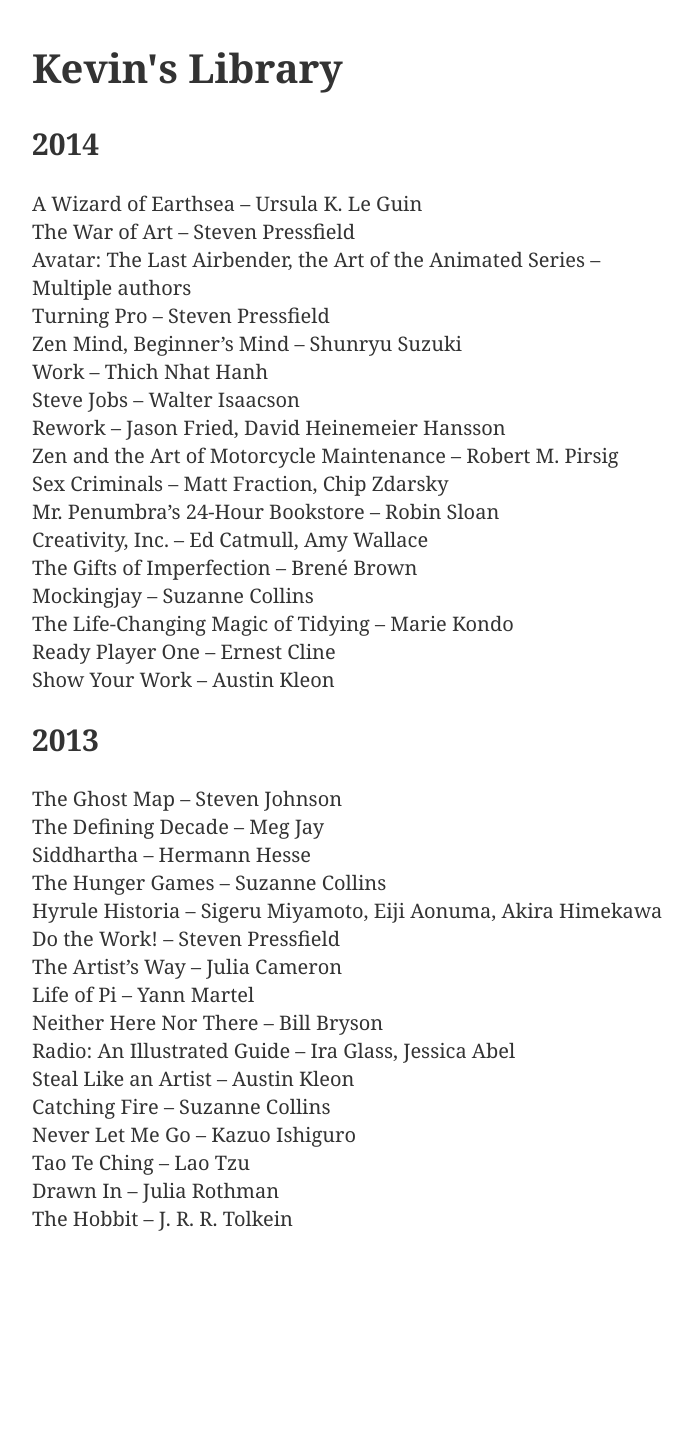
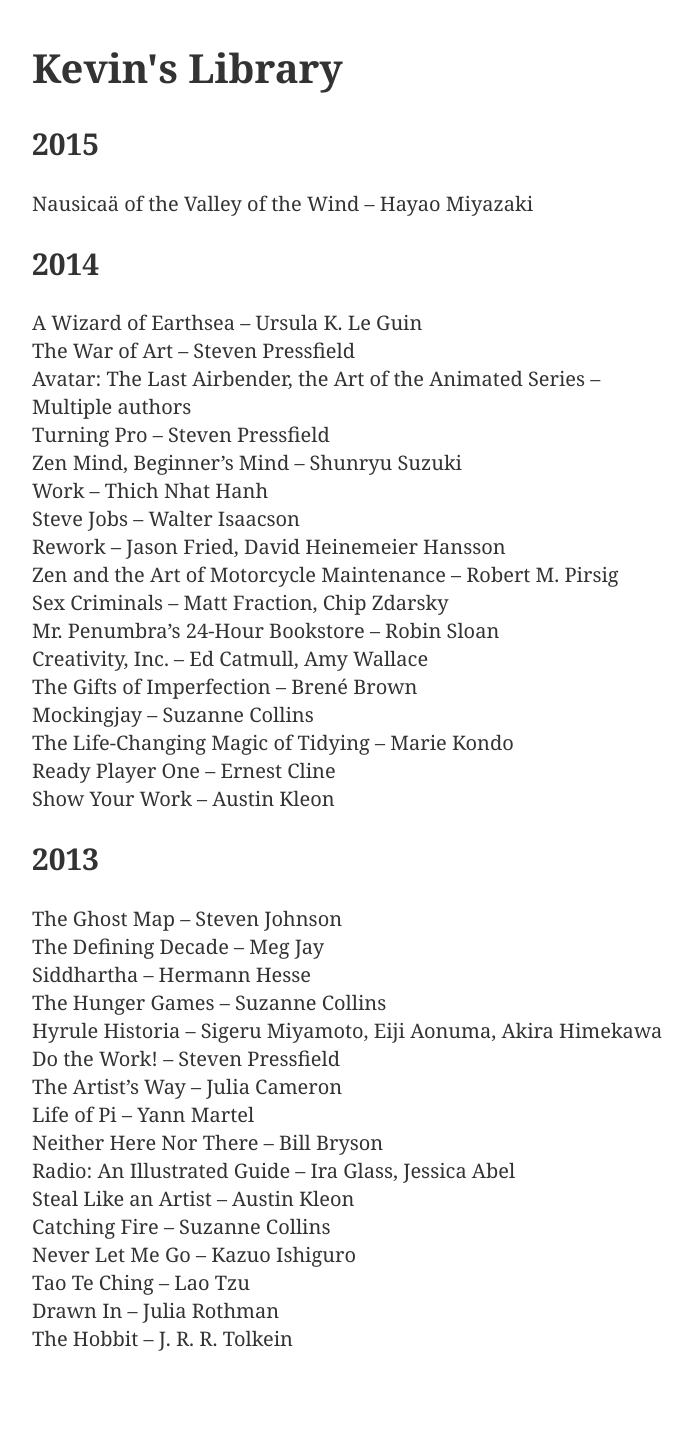
Before and after one commit to kmcgillivray/librarie, a Jekyll site: the page built from index.md, in a window 1280 px wide. Shown: the whole page, without its empty margins (283-975 px from the left). Built offline with Jekyll 4.4.1, drawn with Linux system fonts in a browser that asks for light colours; before the commit the page ends 1313 px from its top, so only the background shows below that.

Commit message:
New book.

```diff
--- a/index.md
+++ b/index.md
@@ -2,6 +2,10 @@
 layout: default
 title: Kevin's Library
 ---
+
+## 2015
+
+* Nausicaä of the Valley of the Wind – Hayao Miyazaki
 
 ## 2014
 
```
